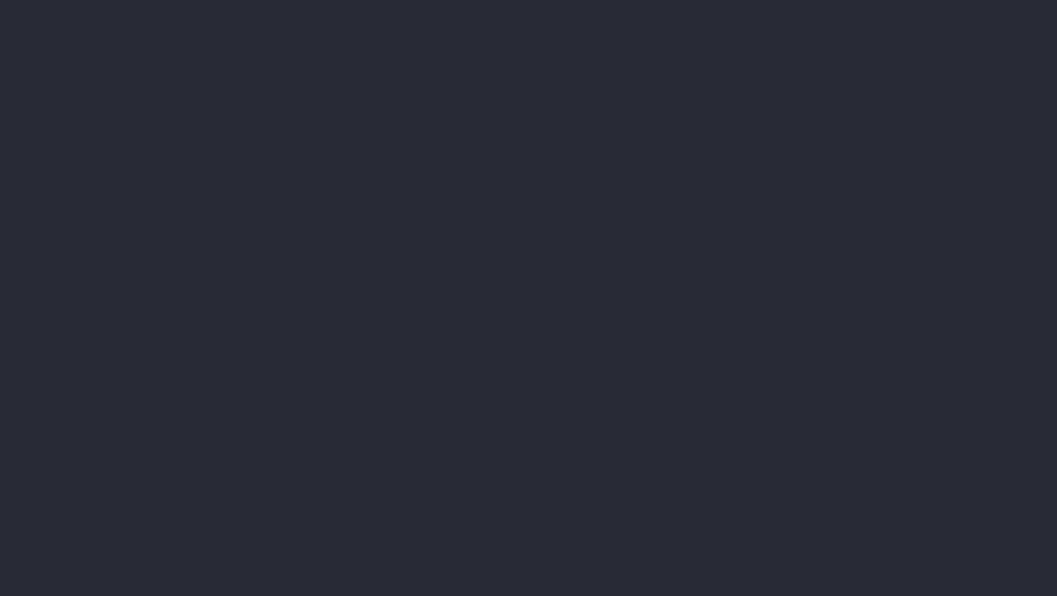
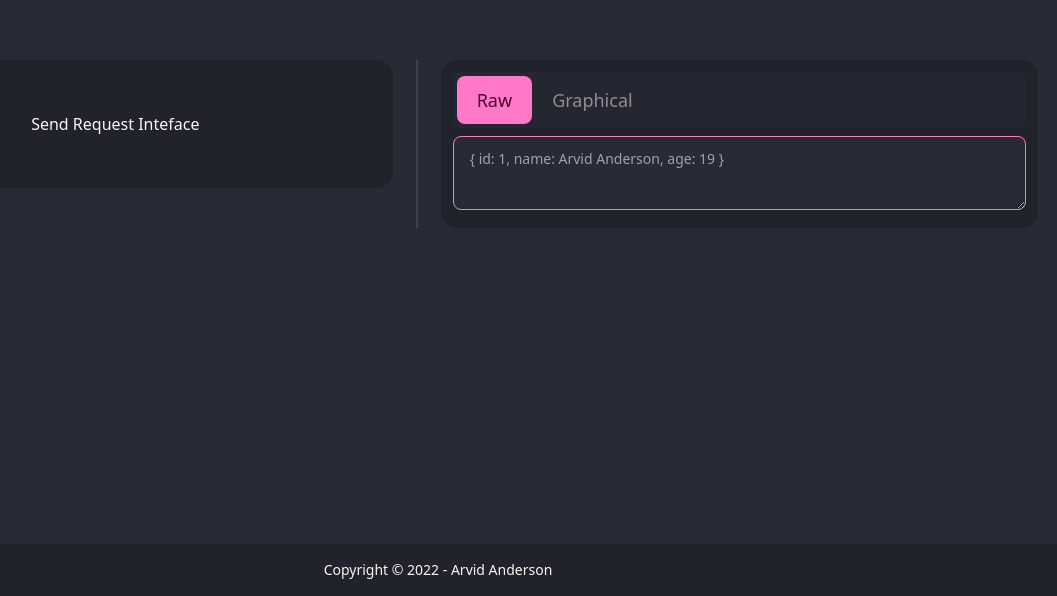
Before and after one commit to ArvidAnderson/ArvidAnderson-SlutUppgift-Fullstack, a Next.js app in the folder frontend/: page / in a window 1280 px wide. Shown: the part 1056-1652 px from the top of the page, without its empty margins (202-1259 px from the left). Before the commit the page ends 800 px from the top, so only its background shows below. Built offline with nearby package versions, Linux system fonts and the light colour scheme.

Commit message:
Working on interface

```diff
--- a/frontend/src/components/demoapi.jsx
+++ b/frontend/src/components/demoapi.jsx
@@ -1,5 +1,39 @@
+import { useState } from "react"
+
 export default function DemoApi() {
+  const tabs = ["Raw", "Graphical"]
+  const [ activeTab, setActiveTab ] = useState("Raw")
+
   return (
-    <div>DemoApi</div>
+    <div className="min-h-screen bg-base-400 flex justify-center items-center p-10">
+      <div className="flex flex-col w-full lg:flex-row">
+        <div className="grid h-32 flex-grow card bg-base-300 rounded-box place-items-center p-3">
+          Send Request Inteface
+        </div>
+        <div className="divider lg:divider-horizontal"></div>
+        <div className="grid flex-grow card bg-base-300 rounded-box p-3">
+          {/* Tabs */}
+          <div className="tabs tabs-boxed mb-2">
+            {tabs.map((tab) => (
+              <button key={tabs.indexOf(tab)} onClick={() => setActiveTab(tab)} className={activeTab === tab ? "tab tab-lg tab-active" : "tab tab-lg"}>{tab}</button>
+            ))}
+          </div>
+          {/* Raw */}
+          {activeTab === tabs[0] && (
+            <div>
+              <textarea
+                className="textarea textarea-primary w-full"
+                placeholder="{ id: 1, name: Arvid Anderson, age: 19 }">
+
+              </textarea>
+            </div>
+          )}
+          {/* Graphical */}
+          <div>
+
+          </div>
+        </div>
+      </div>
+    </div>
   )
 }
--- a/frontend/src/components/footer.jsx
+++ b/frontend/src/components/footer.jsx
@@ -1,6 +1,6 @@
 export default function Footer() {
   return (
-    <footer class="footer footer-center p-4 bg-base-300 text-base-content">
+    <footer className="footer footer-center p-4 bg-base-300 text-base-content">
       <div>
         <p>Copyright © 2022 - Arvid Anderson</p>
       </div>
--- a/frontend/src/components/hero.jsx
+++ b/frontend/src/components/hero.jsx
@@ -5,12 +5,12 @@ export default function Hero({ title, description, buttonTitle, buttonLink }) {
   const router = useRouter()
 
   return (
-    <div class="hero min-h-screen bg-base-200">
-      <div class="hero-content text-center">
-        <div class="max-w-md">
-          <h1 class="text-5xl font-bold">{title}</h1>
-          <p class="py-6 text-2xl">{description}</p>
-          <button onClick={() => router.push(buttonLink)} class="btn btn-primary">{buttonTitle}</button>
+    <div className="hero min-h-screen bg-base-200">
+      <div className="hero-content text-center">
+        <div className="max-w-md">
+          <h1 className="text-5xl font-bold">{title}</h1>
+          <p className="py-6 text-2xl">{description}</p>
+          <button onClick={() => router.push(buttonLink)} className="btn btn-primary">{buttonTitle}</button>
         </div>
       </div>
     </div>
--- a/frontend/src/components/layout.jsx
+++ b/frontend/src/components/layout.jsx
@@ -1,9 +1,12 @@
 import Navbar from "./navbar"
+import Footer from "./footer"
+
 export default function Layout({ children }) {
   return (
     <>
       <Navbar title={process.env.NEXT_PUBLIC_APP_NAME}/>
       <main>{children}</main>
+      <Footer/>
     </>
   )
 }
--- a/frontend/src/pages/_app.jsx
+++ b/frontend/src/pages/_app.jsx
@@ -1,5 +1,4 @@
 import "../styles/tailwind.css"
-import Navbar from "../components/navbar"
 import Layout from "../components/layout"
 
 function MyApp({ Component, pageProps }) {
--- a/frontend/src/pages/index.jsx
+++ b/frontend/src/pages/index.jsx
@@ -1,3 +1,4 @@
+import DemoApi from "../components/demoapi";
 import Hero from "../components/hero";
 
 export default function Home() {
@@ -14,6 +15,9 @@ export default function Home() {
       </section>
 
       {/* Demo api section */}
+      <section className="DemoApiSection">
+        <DemoApi/>
+      </section>
     </div>
   )
 }
```
Also changed, not shown: 1 other file (tests, documents, lock files or other folders).
